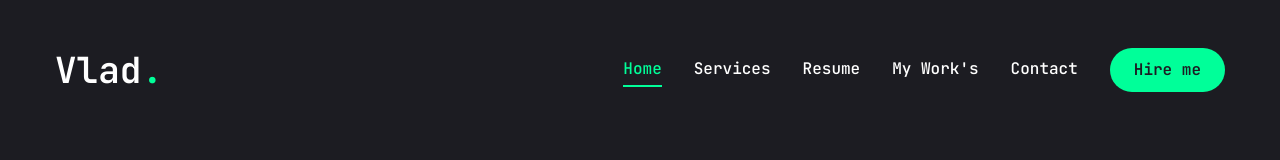
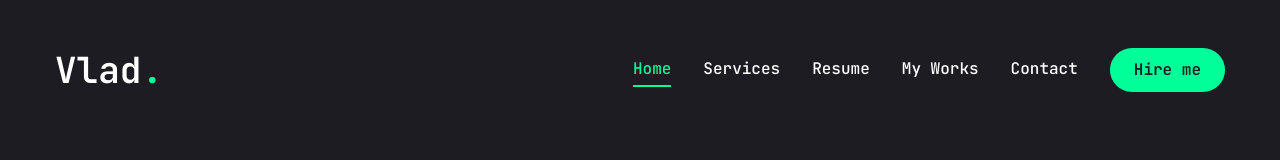
Before and after one commit to sevenlays/Personal_portfolio, a Next.js app: page / in a window 1280 px wide. Shown: the top 160 px of the page. Built offline with nearby package versions, Linux system fonts and the light colour scheme.

Commit message:
fixed misstake

```diff
--- a/components/Nav.tsx
+++ b/components/Nav.tsx
@@ -17,7 +17,7 @@ export const links = [
     path: '/resume',
   },
   {
-    name: "my work's",
+    name: "my works",
     path: '/work',
   },
   {
```
